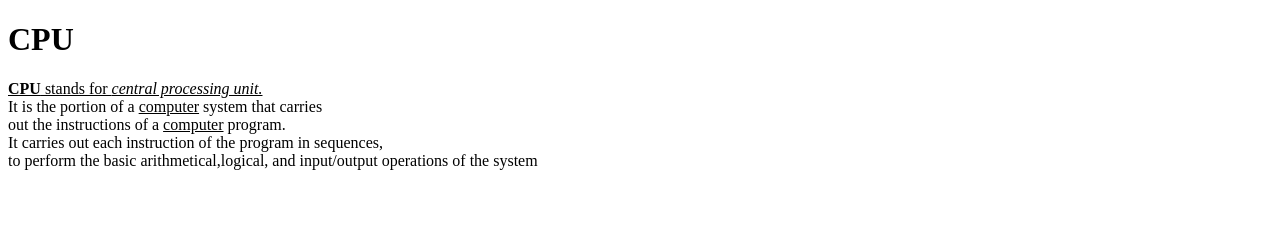
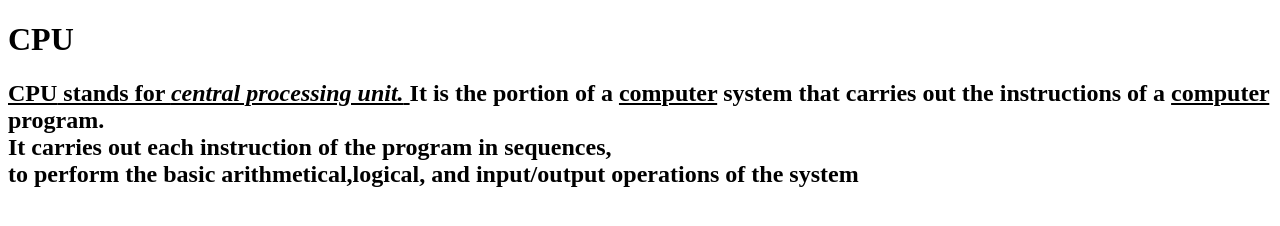
Before and after one commit to iamneo-production/efafeabefccfefadaeccdfffebaeceaec, a plain HTML site: page public/index.html in a window 1280 px wide. Drawn offline with Linux system fonts and the light colour scheme.

Commit message:
Backup Commit

```diff
--- a/public/index.html
+++ b/public/index.html
@@ -9,14 +9,14 @@
 </head>
 <body>
     <h1> <b>CPU</b>  </h1>
-    <p>
-<u> <b>CPU</b> stands for <i>central processing unit.</i>     </u><br>
-  It is the portion of a <u>computer</u> system that carries<br>
+    <h2>
+<u> <b>CPU</b> stands for <i>central processing unit.</i>     </u>
+  It is the portion of a <u>computer</u> system that carries
 out the instructions of a <u>computer</u> program.<br>
 It carries out each instruction of the program in sequences,<br>
 to perform the basic arithmetical,logical, and input/output operations of the system
 
 
-    </p>
+    </h2>
 </body>
 </html>
```
